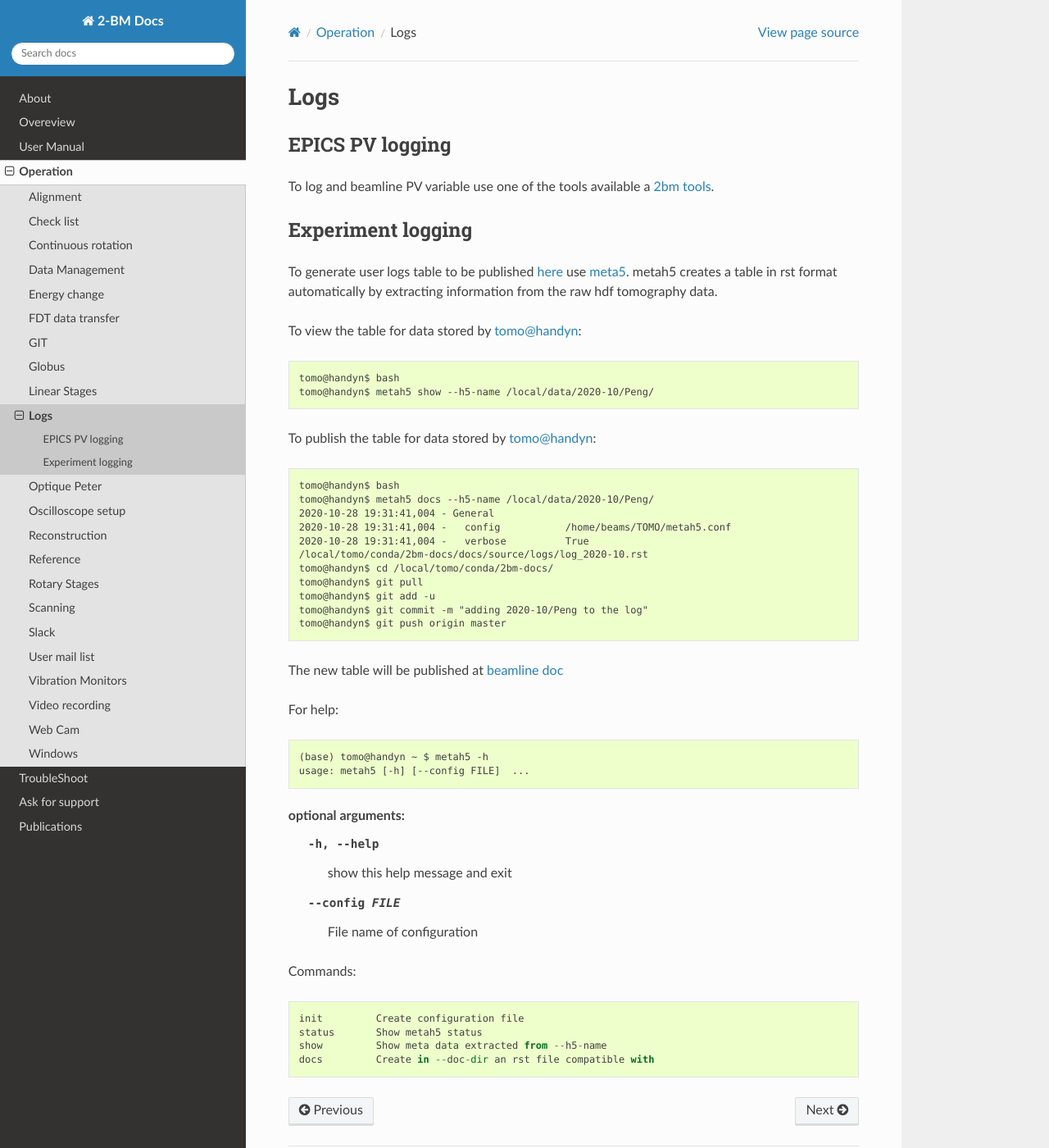
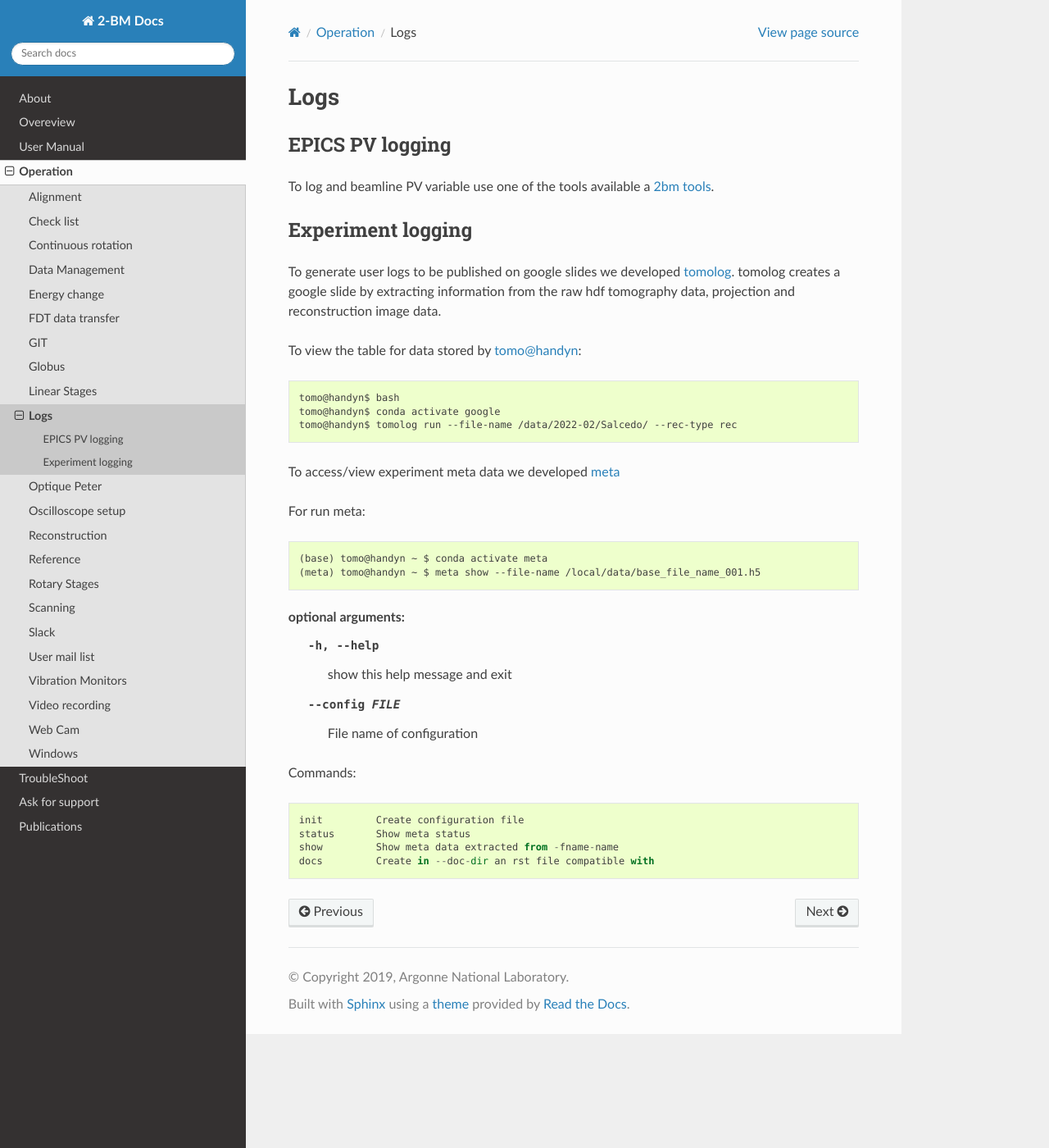
Before and after one commit to xray-imaging/2bm-docs, a Sphinx documentation site: the page built from docs/source/ops/item_011.rst, in a window 1280 px wide and 1400 px high. Shown: the whole window at 82% size. Built offline with Sphinx 7.4.7 and the Read the Docs theme 2.0.0, drawn with Linux system fonts in a browser that asks for light colours; the version number could not be read and is left out.

Commit message:
update logging doc

```diff
--- a/docs/source/ops/item_011.rst
+++ b/docs/source/ops/item_011.rst
@@ -9,33 +9,20 @@ To log and beamline PV variable use one of the tools available a `2bm tools <htt
 Experiment logging
 ------------------
 
-To generate user logs table to be published `here <https://docs2bm.readthedocs.io/en/latest/source/logs.html>`_ use `meta5 <https://github.com/xray-imaging/metah5>`_. metah5 creates a table in rst format automatically by extracting information from the raw hdf tomography data.
+To generate user logs to be published on google slides we developed `tomolog <https://tomologcli.readthedocs.io/en/latest/>`_. tomolog creates a google slide by extracting information from the raw hdf tomography data, projection and reconstruction image data.
 
 To view the table for data stored by tomo@handyn::
 
     tomo@handyn$ bash
-    tomo@handyn$ metah5 show --h5-name /local/data/2020-10/Peng/
+    tomo@handyn$ conda activate google
+    tomo@handyn$ tomolog run --file-name /data/2022-02/Salcedo/ --rec-type rec
 
-To publish the table for data stored by tomo@handyn::
+To access/view experiment meta data we developed `meta <https://github.com/xray-imaging/meta>`_
 
-    tomo@handyn$ bash
-    tomo@handyn$ metah5 docs --h5-name /local/data/2020-10/Peng/
-    2020-10-28 19:31:41,004 - General
-    2020-10-28 19:31:41,004 -   config           /home/beams/TOMO/metah5.conf
-    2020-10-28 19:31:41,004 -   verbose          True
-    /local/tomo/conda/2bm-docs/docs/source/logs/log_2020-10.rst
-    tomo@handyn$ cd /local/tomo/conda/2bm-docs/
-    tomo@handyn$ git pull
-    tomo@handyn$ git add -u
-    tomo@handyn$ git commit -m "adding 2020-10/Peng to the log"
-    tomo@handyn$ git push origin master
+For run meta::
 
-The new table will be published at  `beamline doc <https://docs2bm.readthedocs.io/en/latest/source/logs.html>`_
-
-For help::
-
-    (base) tomo@handyn ~ $ metah5 -h
-    usage: metah5 [-h] [--config FILE]  ...
+    (base) tomo@handyn ~ $ conda activate meta
+    (meta) tomo@handyn ~ $ meta show --file-name /local/data/base_file_name_001.h5
 
 optional arguments:
   -h, --help     show this help message and exit
@@ -44,6 +31,6 @@ optional arguments:
 Commands::
 
     init         Create configuration file
-    status       Show metah5 status
-    show         Show meta data extracted from --h5-name
+    status       Show meta status
+    show         Show meta data extracted from -fname-name
     docs         Create in --doc-dir an rst file compatible with
```
